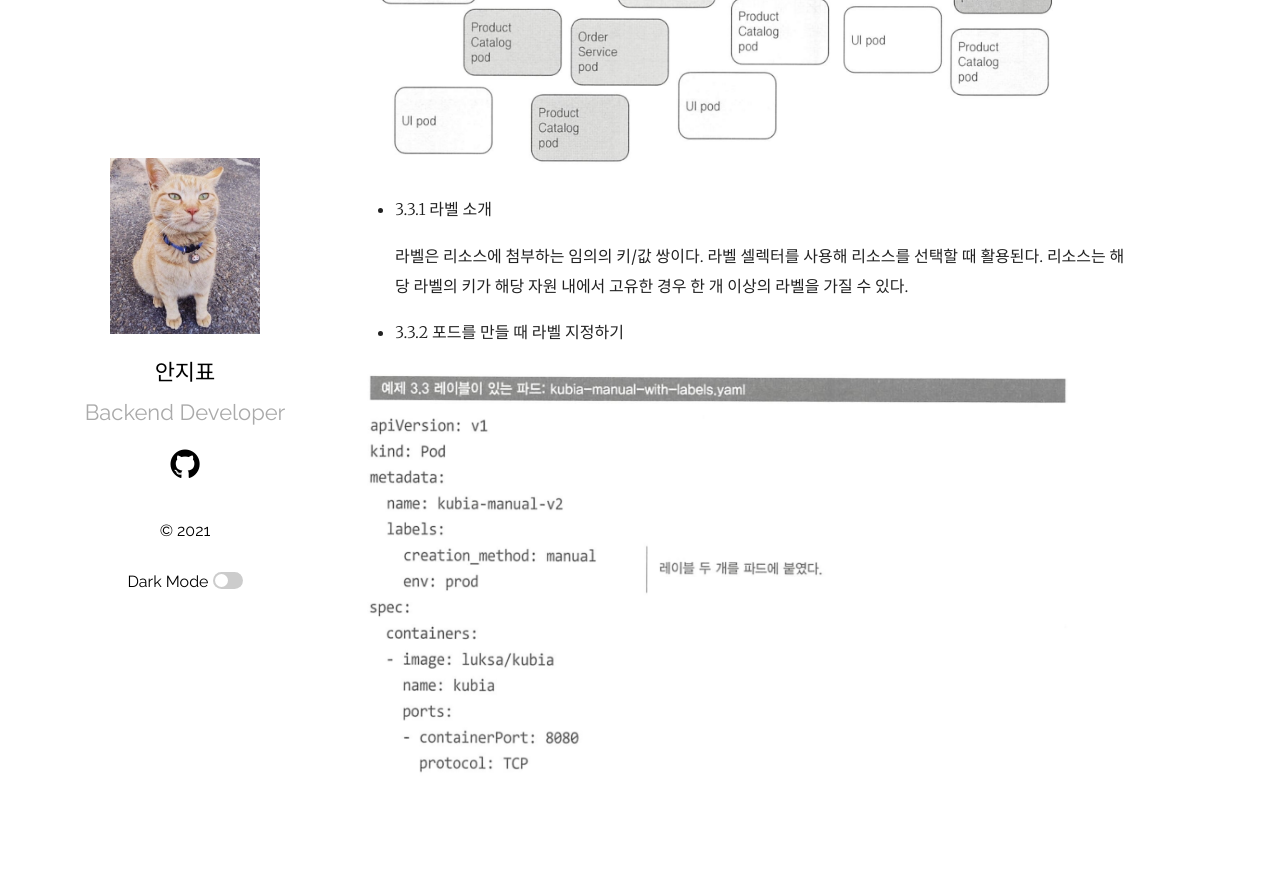
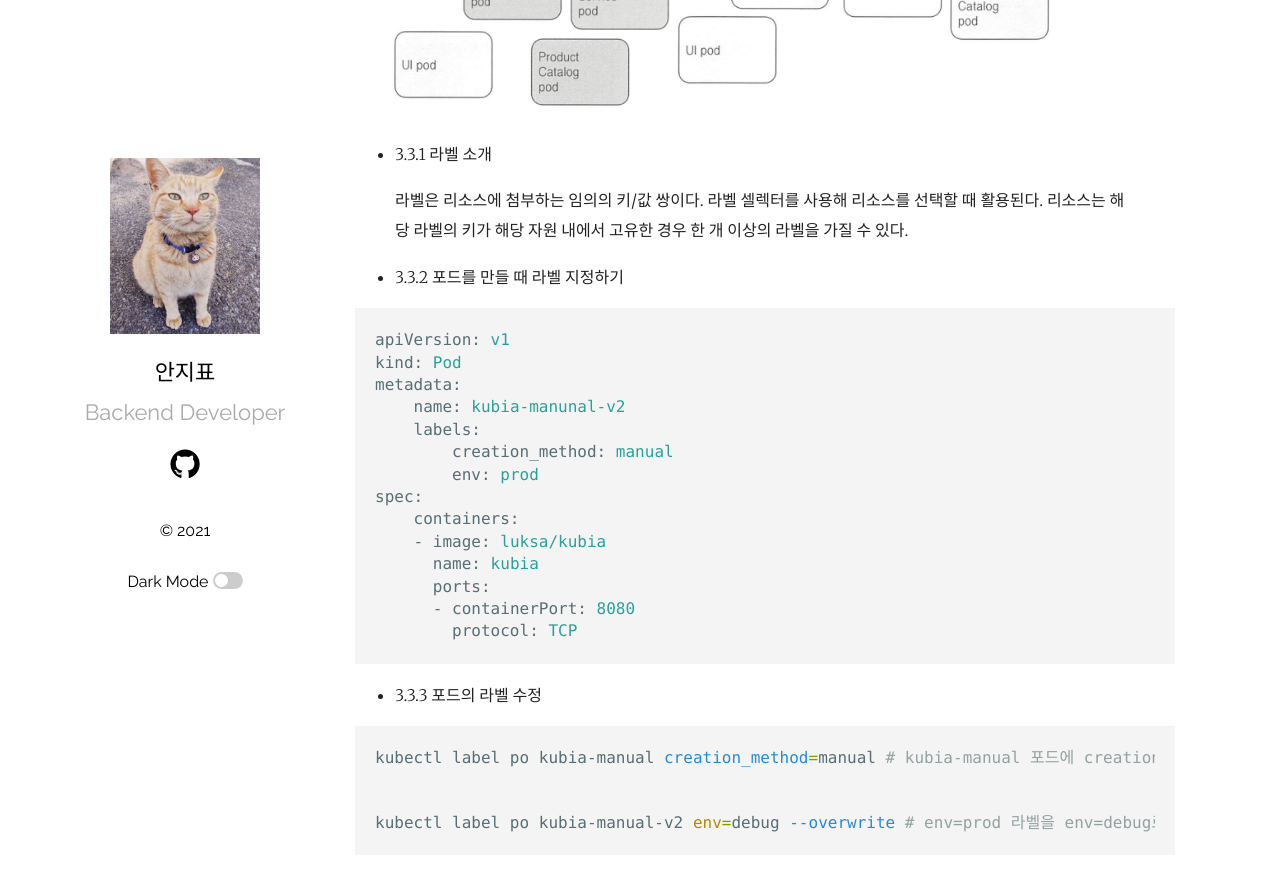
Before and after one commit to ppyong/ppyong.github.io, a Jekyll site: the page built from _posts/2021-09-27-kubernetes-in-action(chapter2~3).md, in a window 1280 px wide and 900 px high, scrolled down 6482 px. Shown: the top 871 px of the window. Built offline with Jekyll 4.4.1, drawn with Linux system fonts in a browser that asks for light colours; before the commit the page ends 7326 px from its top, so only the background shows below that; some of the changed text lies outside the part shown.

Commit message:
temp-20210104-1

````diff
--- a/_posts/2021-09-27-kubernetes-in-action(chapter2~3).md
+++ b/_posts/2021-09-27-kubernetes-in-action(chapter2~3).md
@@ -83,7 +83,19 @@ kubectl get po kubia-zxzij -o yaml
 
 - 3.2.2 포드의 간단한 YAML 디스크립터 만들기
 
-<img src="/assets/img/kubernetes-in-action-kubia-manual.png" width="90%">
+```yaml
+apiVersion: v1
+kind: Pod
+metadata:
+    name: kubia-manunal
+spec:
+    containers:
+    - image: luksa/kubia
+      name: kubia
+      ports:
+      - containerPort: 8080
+        protocol: TCP
+```
 
 > 컨테이너 포드 지정
 >> 포드 정의에서 포트를 지정하는 것은 정보를 제공하려는 것이다. 포트를 생략해도 클라이언트가 포트를 통해 포드에 연결 가능 여부에는 영향을 미치지 않는다.
@@ -142,4 +154,29 @@ curl localhost:8888
 
 - 3.3.2 포드를 만들 때 라벨 지정하기
 
-<img src="/assets/img/kubernetes-in-action-pod-create-label.png" width="90%">
+```yaml
+apiVersion: v1
+kind: Pod
+metadata:
+    name: kubia-manunal-v2
+    labels:
+        creation_method: manual
+        env: prod
+spec:
+    containers:
+    - image: luksa/kubia
+      name: kubia
+      ports:
+      - containerPort: 8080
+        protocol: TCP
+```
+
+- 3.3.3 포드의 라벨 수정
+
+```shell
+kubectl label po kubia-manual creation_method=manual # kubia-manual 포드에 creation_method=manual 라벨을 붙인다
+```
+
+```shell
+kubectl label po kubia-manual-v2 env=debug --overwrite # env=prod 라벨을 env=debug로 변경한다. 변경할 때는 --overwrite 옵션을 사용해야 한다
+```
````
